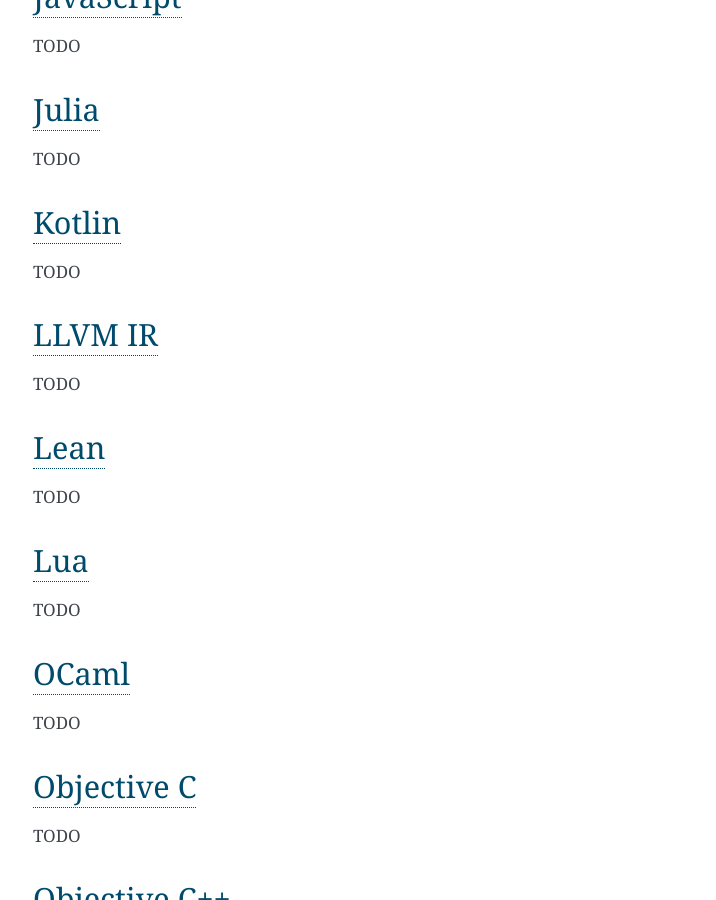
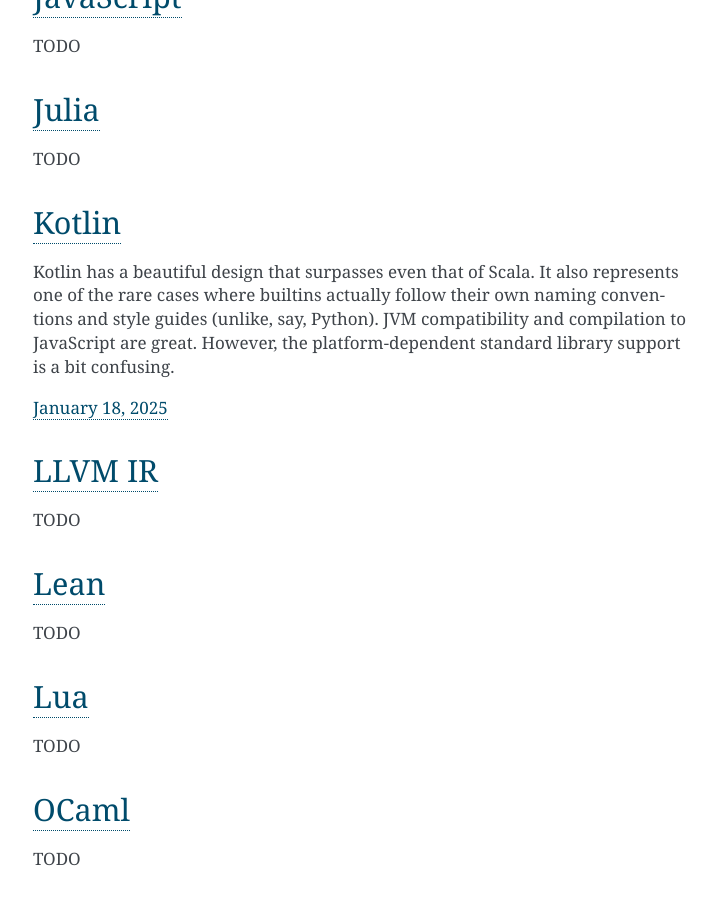
Before and after one commit to AussieSeaweed/personal-website, a Sphinx documentation site: the page built from source/random/pl-tour.rst, in a window 1280 px wide and 900 px high, scrolled down 3634 px. Shown: the whole window, without its empty margins (387-1103 px from the left). Built offline with Sphinx 7.4.7, drawn with Linux system fonts in a browser that asks for light colours.

Commit message:
Add Kotlin tour

```diff
--- a/source/random/pl-tour.rst
+++ b/source/random/pl-tour.rst
@@ -151,7 +151,9 @@ TODO
 `Kotlin <https://kotlinlang.org/>`_
 -----------------------------------
 
-TODO
+Kotlin has a beautiful design that surpasses even that of Scala. It also represents one of the rare cases where builtins actually follow their own naming conventions and style guides (unlike, say, Python). JVM compatibility and compilation to JavaScript are great. However, the platform-dependent standard library support is a bit confusing.
+
+`January 18, 2025 <https://kotlinlang.org/docs/kotlin-tour-welcome.html>`_
 
 `LLVM IR <https://llvm.org/>`_
 ------------------------------
```
